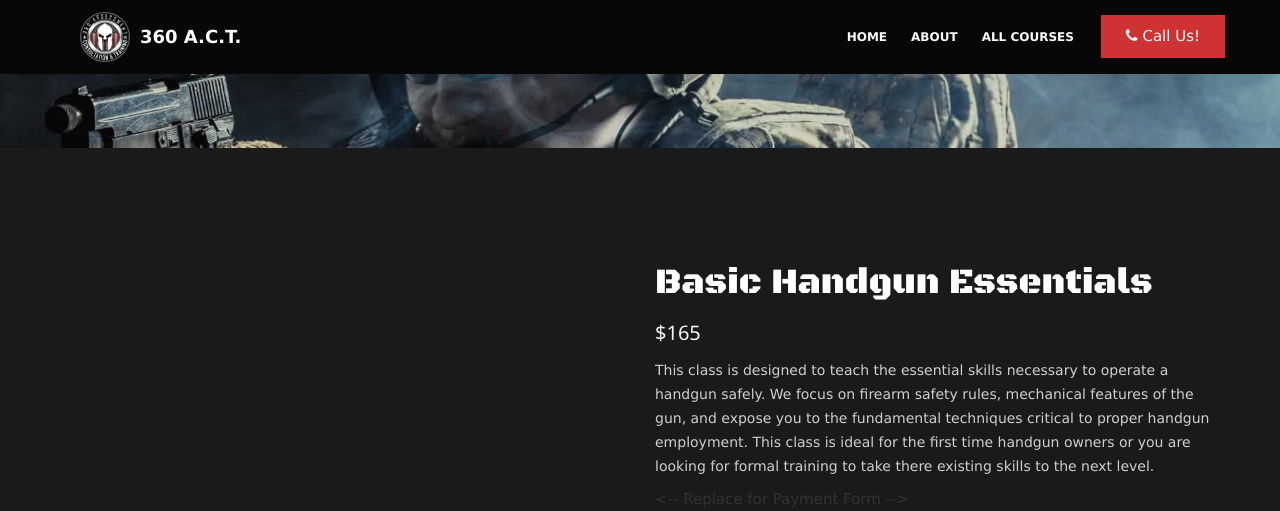
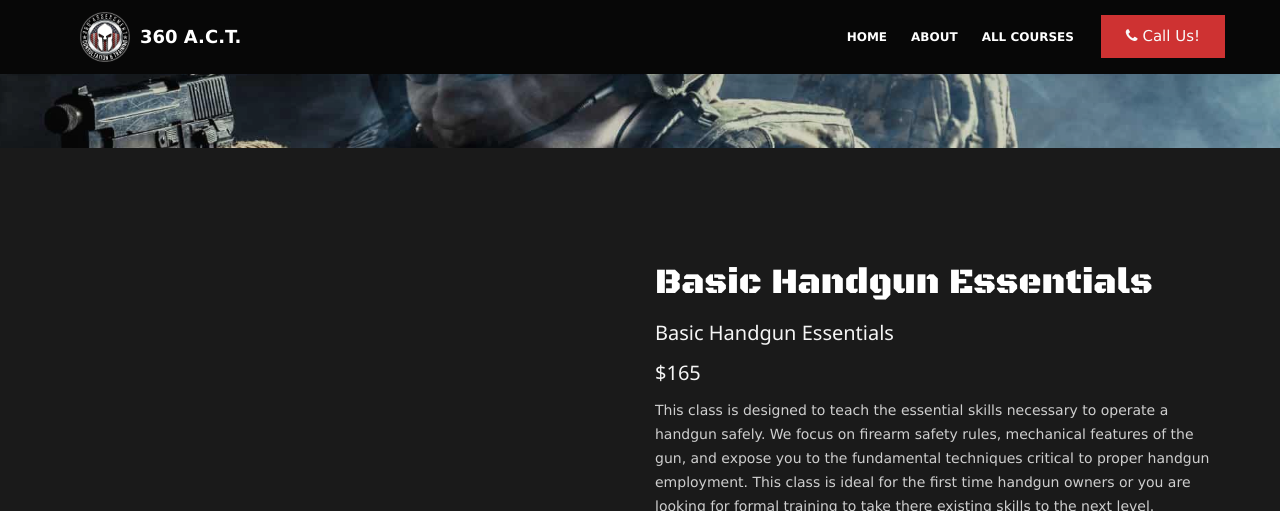
Before and after one commit to sduong9392/Tactical360ActWebsite, a Jekyll site: the page built from pages/Basic Handgun Essentials.md, in a window 1280 px wide and 1400 px high, scrolled down 252 px. Shown: the top 511 px of the window. Built offline with Jekyll 4.4.1, drawn with Linux system fonts in a browser that asks for light colours; comment, search, counter and statistics services are not loaded; some of the changed lines change nothing that is shown; some of the changed text lies outside the part shown; grey boxes are pictures that could not be loaded.

Commit message:
pages/Basic Handgun Essentials.md updated from https://stackedit.io/

```diff
--- a/pages/Basic Handgun Essentials.md
+++ b/pages/Basic Handgun Essentials.md
@@ -2,10 +2,10 @@
 title: "Basic Handgun Essentials"
 price: "$165"
 image:
-Summary: "Basic Handgun Essentials"
+summary: "Basic Handgun Essentials"
 ---
 This class is designed to teach the essential skills necessary to operate a handgun safely. We focus on firearm safety rules, mechanical features of the gun, and expose you to the fundamental techniques critical to proper handgun employment.  This class is ideal for the first time handgun owners or you are looking for formal training to take there existing skills to the next level.
 <!--stackedit_data:
-eyJoaXN0b3J5IjpbLTM2MjUyMzE1LDE5ODA3MDU1NDMsLTQ5MD
-k2NTM1MSwtMTExNjAwOTI3OSwtODY4NTE3Mjc3XX0=
+eyJoaXN0b3J5IjpbLTEzODYyMjgzNDcsMTk4MDcwNTU0MywtND
+kwOTY1MzUxLC0xMTE2MDA5Mjc5LC04Njg1MTcyNzddfQ==
 -->
```
